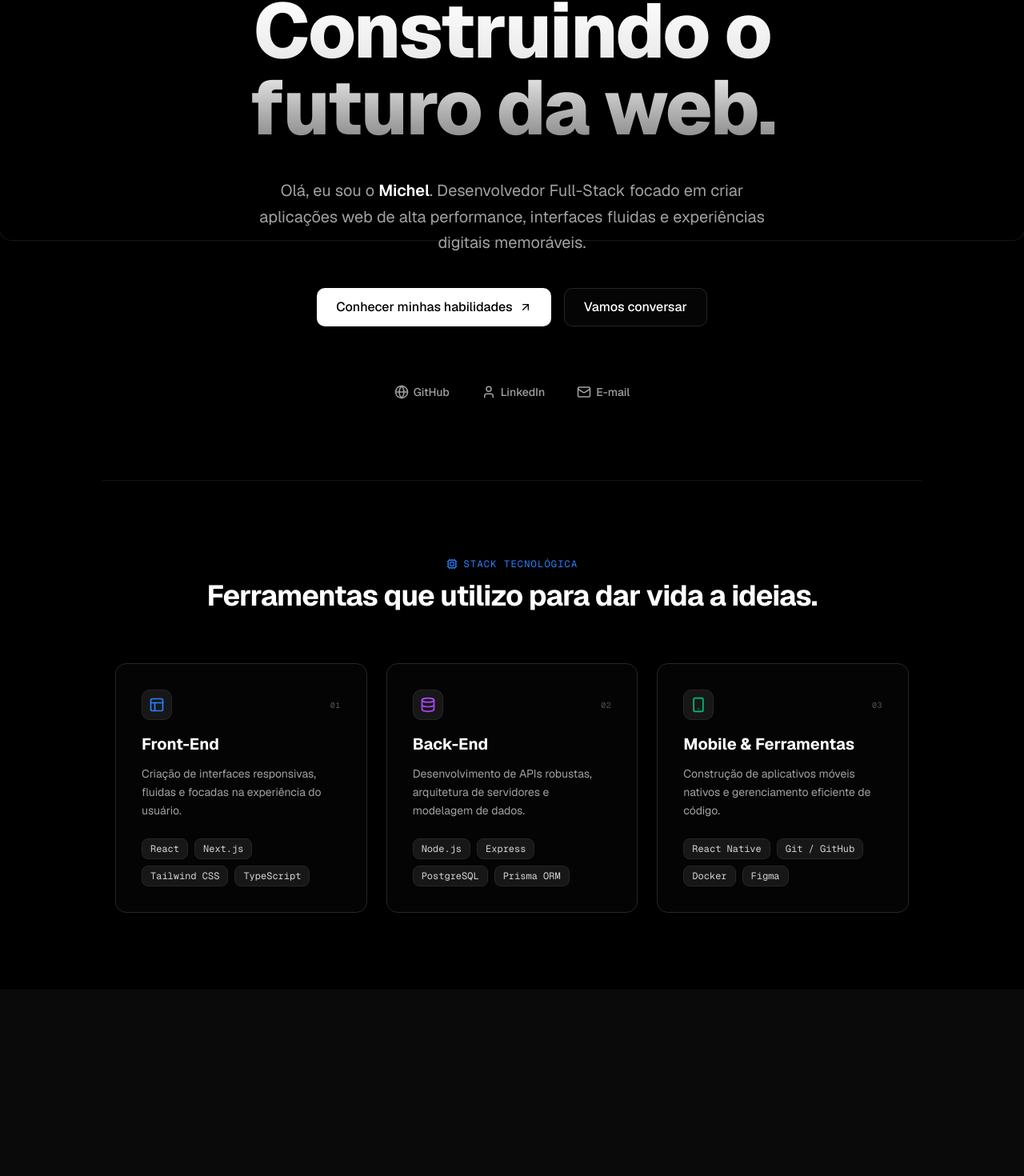
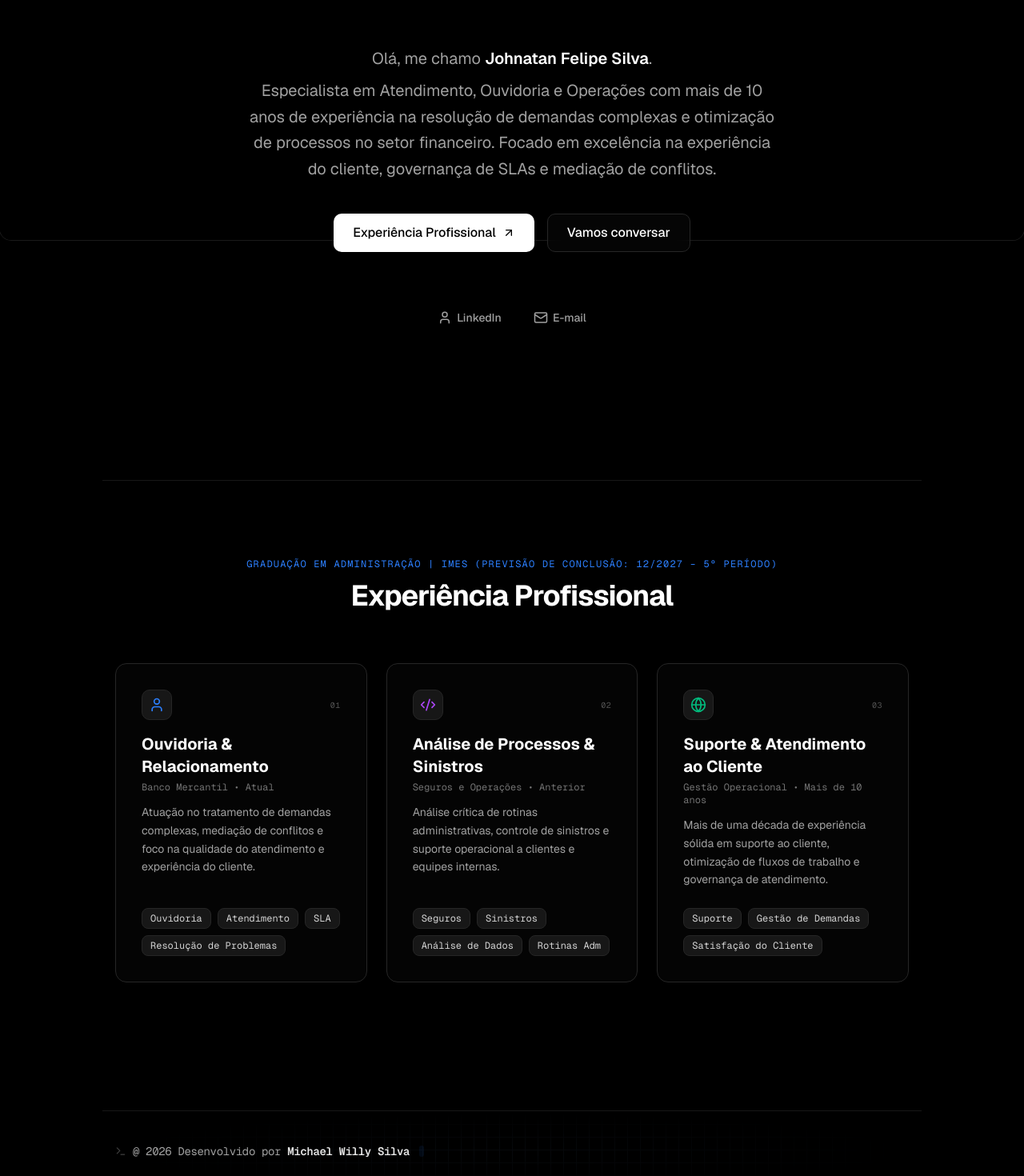
Before and after one commit to MichaelWillysilva/John, a Next.js app: page / in a window 1280 px wide. Shown: the part 200-1670 px from the top of the page at 80% size. Before the commit the page ends 1437 px from the top, so only its background shows below. Built offline with nearby package versions, Linux system fonts and the light colour scheme.

Commit message:
Ajusta layout da pagina, experiencias profissionais e rodape

```diff
--- a/app/page.tsx
+++ b/app/page.tsx
@@ -1,7 +1,7 @@
 "use client";
 
 import { motion } from "framer-motion";
-import { ArrowUpRight, Mail, Terminal, Globe, User, Code2, Cpu, Database, Layout, Smartphone } from "lucide-react";
+import { ArrowUpRight, Mail, Terminal, User, Code2, Globe, Database, Layout } from "lucide-react";
 import React from "react";
 import { SplineSceneBasic } from "../components/ui/demo";
 
@@ -11,65 +11,48 @@ export default function Home() {
     animate: { opacity: 1, y: 0 },
   };
 
-  // Lista de habilidades organizada por categorias
-  const skills = [
+  // Lista de Experiências Profissionais
+  const experiences = [
     {
-      category: "Front-End",
-      icon: <Layout size={20} className="text-blue-500" />,
-      items: ["React", "Next.js", "Tailwind CSS", "TypeScript"],
-      description: "Criação de interfaces responsivas, fluidas e focadas na experiência do usuário."
+      role: "Ouvidoria & Relacionamento",
+      company: "Banco Mercantil",
+      period: "Atual",
+      icon: <User size={20} className="text-blue-500" />,
+      description: "Atuação no tratamento de demandas complexas, mediação de conflitos e foco na qualidade do atendimento e experiência do cliente.",
+      tags: ["Ouvidoria", "Atendimento", "SLA", "Resolução de Problemas"]
     },
     {
-      category: "Back-End",
-      icon: <Database size={20} className="text-purple-500" />,
-      items: ["Node.js", "Express", "PostgreSQL", "Prisma ORM"],
-      description: "Desenvolvimento de APIs robustas, arquitetura de servidores e modelagem de dados."
+      role: "Análise de Processos & Sinistros",
+      company: "Seguros e Operações",
+      period: "Anterior",
+      icon: <Code2 size={20} className="text-purple-500" />,
+      description: "Análise crítica de rotinas administrativas, controle de sinistros e suporte operacional a clientes e equipes internas.",
+      tags: ["Seguros", "Sinistros", "Análise de Dados", "Rotinas Adm"]
     },
     {
-      category: "Mobile & Ferramentas",
-      icon: <Smartphone size={20} className="text-emerald-500" />,
-      items: ["React Native", "Git / GitHub", "Docker", "Figma"],
-      description: "Construção de aplicativos móveis nativos e gerenciamento eficiente de código."
+      role: "Suporte & Atendimento ao Cliente",
+      company: "Gestão Operacional",
+      period: "Mais de 10 anos",
+      icon: <Globe size={20} className="text-emerald-500" />,
+      description: "Mais de uma década de experiência sólida em suporte ao cliente, otimização de fluxos de trabalho e governança de atendimento.",
+      tags: ["Suporte", "Gestão de Demandas", "Satisfação do Cliente"]
     }
   ];
 
   return (
     <main className="relative flex min-h-screen w-full flex-col items-center bg-black overflow-x-hidden">
 
-      {/* SEÇÃO HERO (A PRIMEIRA DOBRA COM O BONECO 3D) */}
+      {/* SEÇÃO HERO */}
       <section className="relative flex min-h-screen w-full flex-col items-center justify-center px-4 md:px-8">
-        {/* O BONECO 3D ORIGINAL */}
         <div className="absolute top-0 left-0 w-screen h-screen z-0">
           <SplineSceneBasic />
         </div>
 
-        {/* Grid de linhas finas decorativas ao fundo */}
         <div className="absolute inset-0 -z-10 bg-[linear-gradient(to_right,#ffffff05_1px,transparent_1px),linear-gradient(to_bottom,#ffffff05_1px,transparent_1px)] bg-[size:24px_24px] [mask-image:radial-gradient(ellipse_60%_50%_at_50%_30%,#000_70%,transparent_100%)] pointer-events-none" />
 
         <div className="max-w-4xl text-center relative z-10 p-6 pointer-events-none mt-12">
-          {/* Badge superior animado */}
-          <motion.div
-            initial={{ opacity: 0, scale: 0.95 }}
-            animate={{ opacity: 1, scale: 1 }}
-            transition={{ duration: 0.5 }}
-            className="inline-flex items-center gap-2 rounded-full border border-neutral-800 bg-neutral-900/80 px-3 py-1 text-xs font-medium text-neutral-400 backdrop-blur-md mb-6 pointer-events-auto"
-          >
-            <Terminal size={12} className="text-blue-500 animate-pulse" />
-            <span>Disponível para novos projetos</span>
+          <motion.div>
           </motion.div>
-
-          {/* Título Principal */}
-          <motion.h1
-            variants={fadeInUp}
-            initial="initial"
-            animate="animate"
-            transition={{ duration: 0.6, delay: 0.1 }}
-            className="text-4xl font-extrabold tracking-tight sm:text-5xl md:text-7xl lg:text-8xl bg-clip-text text-transparent bg-gradient-to-b from-white via-neutral-200 to-neutral-500 leading-none pb-4"
-          >
-            Construindo o futuro da web.
-          </motion.h1>
-
-          {/* Subtítulo */}
           <motion.p
             variants={fadeInUp}
             initial="initial"
@@ -77,10 +60,12 @@ export default function Home() {
             transition={{ duration: 0.6, delay: 0.2 }}
             className="mt-6 text-lg sm:text-xl text-neutral-400 max-w-2xl mx-auto leading-relaxed"
           >
-            Olá, eu sou o <span className="text-white font-semibold">Michel</span>. Desenvolvedor Full-Stack focado em criar aplicações web de alta performance, interfaces fluidas e experiências digitais memoráveis.
+            Olá, me chamo <span className="text-white font-semibold">Johnatan Felipe Silva</span>.
+            <span className="inline-block mt-2">
+    Especialista em Atendimento, Ouvidoria e Operações com mais de 10 anos de experiência na resolução de demandas complexas e otimização de processos no setor financeiro. Focado em excelência na experiência do cliente, governança de SLAs e mediação de conflitos.
+  </span>
           </motion.p>
 
-          {/* Botões de Ação */}
           <motion.div
             variants={fadeInUp}
             initial="initial"
@@ -89,22 +74,21 @@ export default function Home() {
             className="mt-10 flex flex-wrap items-center justify-center gap-4 pointer-events-auto"
           >
             <a
-              href="#tecnologias"
+              href="#experiencia"
               className="group inline-flex h-12 items-center justify-center rounded-lg bg-white px-6 font-medium text-black transition-all hover:bg-neutral-200 hover:scale-[1.02] active:scale-[0.98]"
             >
-              Conhecer minhas habilidades
+              Experiência Profissional
               <ArrowUpRight size={16} className="ml-2 transition-transform duration-300 group-hover:translate-x-0.5 group-hover:-translate-y-0.5" />
             </a>
 
             <a
-              href="mailto:seu-email@exemplo.com"
+              href="mailto:johnatanfelipe.s@gmail.com"
               className="inline-flex h-12 items-center justify-center rounded-lg border border-neutral-800 bg-neutral-950/50 px-6 font-medium text-white transition-all hover:bg-neutral-900 backdrop-blur-sm"
             >
               Vamos conversar
             </a>
           </motion.div>
 
-          {/* Redes Sociais */}
           <motion.div
             variants={fadeInUp}
             initial="initial"
@@ -112,15 +96,11 @@ export default function Home() {
             transition={{ duration: 0.6, delay: 0.4 }}
             className="mt-16 flex items-center justify-center gap-6 text-neutral-400 pointer-events-auto"
           >
-            <a href="https://github.com" target="_blank" rel="noopener noreferrer" className="flex items-center gap-1.5 hover:text-white transition-colors p-2 text-sm font-medium">
-              <Globe size={18} />
-              <span>GitHub</span>
-            </a>
-            <a href="https://linkedin.com" target="_blank" rel="noopener noreferrer" className="flex items-center gap-1.5 hover:text-white transition-colors p-2 text-sm font-medium">
+            <a href="https://linkedin.com/in/johnatanfelipesilva" target="_blank" rel="noopener noreferrer" className="flex items-center gap-1.5 hover:text-white transition-colors p-2 text-sm font-medium">
               <User size={18} />
               <span>LinkedIn</span>
             </a>
-            <a href="mailto:seu-email@exemplo.com" className="flex items-center gap-1.5 hover:text-white transition-colors p-2 text-sm font-medium">
+            <a href="mailto:johnatanfelipe.s@gmail.com" className="flex items-center gap-1.5 hover:text-white transition-colors p-2 text-sm font-medium">
               <Mail size={18} />
               <span>E-mail</span>
             </a>
@@ -128,45 +108,46 @@ export default function Home() {
         </div>
       </section>
 
-      {/* SEÇÃO DE TECNOLOGIAS E HABILIDADES (MOLDADA ABAIXO DO BONECO) */}
-      <section id="tecnologias" className="relative w-full max-w-5xl px-4 py-24 z-10 border-t border-neutral-900 bg-black">
+      {/* SEÇÃO DE EXPERIÊNCIA PROFISSIONAL */}
+      <section id="experiencia" className="relative w-full max-w-5xl px-4 py-24 z-10 border-t border-neutral-900 bg-black">
         <div className="text-center mb-16">
           <h2 className="text-xs font-mono uppercase tracking-widest text-blue-500 mb-3 flex items-center justify-center gap-2">
-            <Cpu size={14} /> Stack Tecnológica
+            Graduação em Administração | IMES (Previsão de conclusão: 12/2027 – 5º período)
           </h2>
           <p className="text-3xl font-bold text-white sm:text-4xl tracking-tight">
-            Ferramentas que utilizo para dar vida a ideias.
+            Experiência Profissional
           </p>
         </div>
 
-        {/* Grid de Habilidades */}
+        {/* Grid de Experiências */}
         <div className="grid grid-cols-1 md:grid-cols-3 gap-6">
-          {skills.map((skill, index) => (
+          {experiences.map((exp, index) => (
             <div
               key={index}
-              data-cursor="project" // Ativa a bolha azul no mouse ao passar por cima
+              data-cursor="project"
               className="group relative border border-neutral-800 bg-neutral-950/40 rounded-xl p-8 backdrop-blur-sm transition-all duration-300 hover:border-neutral-700 hover:bg-neutral-950/80 flex flex-col justify-between"
             >
               <div>
                 <div className="mb-4 flex items-center justify-between">
                   <div className="p-2 bg-neutral-900 rounded-lg border border-neutral-800">
-                    {skill.icon}
+                    {exp.icon}
                   </div>
                   <span className="text-[10px] font-mono text-neutral-600 uppercase tracking-wider">0{index + 1}</span>
                 </div>
 
-                <h3 className="text-xl font-bold text-white mb-3">{skill.category}</h3>
-                <p className="text-neutral-400 text-sm leading-relaxed mb-6">{skill.description}</p>
+                <h3 className="text-xl font-bold text-white mb-1">{exp.role}</h3>
+                <p className="text-xs font-mono text-neutral-500 mb-3">{exp.company} • {exp.period}</p>
+                <p className="text-neutral-400 text-sm leading-relaxed mb-6">{exp.description}</p>
               </div>
 
-              {/* Tags das Tecnologias */}
+              {/* Tags */}
               <div className="flex flex-wrap gap-2">
-                {skill.items.map((item, itemIdx) => (
+                {exp.tags.map((tag, tagIdx) => (
                   <span
-                    key={itemIdx}
+                    key={tagIdx}
                     className="text-xs font-mono bg-neutral-900 border border-neutral-800 text-neutral-300 px-2.5 py-1 rounded-md"
                   >
-                    {item}
+                    {tag}
                   </span>
                 ))}
               </div>
@@ -174,7 +155,33 @@ export default function Home() {
           ))}
         </div>
       </section>
+{/* ---------- ADICIONE ESTE BLOCO AQUI ---------- */}
+      {/* RODAPÉ (FOOTER) TECNOLÓGICO */}
+      <footer className="relative w-full max-w-5xl px-4 py-10 mt-16 z-10 border-t border-neutral-900 bg-black">
+        <div className="flex flex-col sm:flex-row items-center justify-between gap-4 text-center sm:text-left">
 
+          {/* Lado Direito: Créditos com efeito tecnológico */}
+          <div className="flex items-center gap-2 group">
+            {/* Ícone sutil de código/terminal */}
+            <Terminal size={14} className="text-neutral-700 transition-colors group-hover:text-blue-500"/>
+
+            <p className="text-sm font-mono text-neutral-400 tracking-tight transition-colors group-hover:text-white">
+          @ 2026 Desenvolvido por{" "}
+              <span className="font-semibold text-neutral-200 transition-colors group-hover:text-blue-400">
+                Michael Willy Silva
+              </span>
+            </p>
+
+            {/* Um cursor piscando sutilmente no final (opcional, mas tech) */}
+            <span className="w-1.5 h-3.5 bg-blue-500 animate-pulse rounded-sm opacity-0 group-hover:opacity-100 transition-opacity ml-1"></span>
+          </div>
+        </div>
+
+          {/* Grid de fundo opcional, apenas no footer, para mais textura */}
+        <div className="absolute inset-0 -z-10 bg-[size:16px_16px] [mask-image:radial-gradient(ellipse_50%_50%_at_50%_50%,#000_10%,transparent_100%)] opacity-20 pointer-events-none"
+             style={{ backgroundImage: 'linear-gradient(to right, #1f2937 1px, transparent 1px), linear-gradient(to bottom, #1f2937 1px, transparent 1px)' }}/>
+      </footer>
+      {/* ----------------------------------------------- */}
     </main>
   );
 }
```
